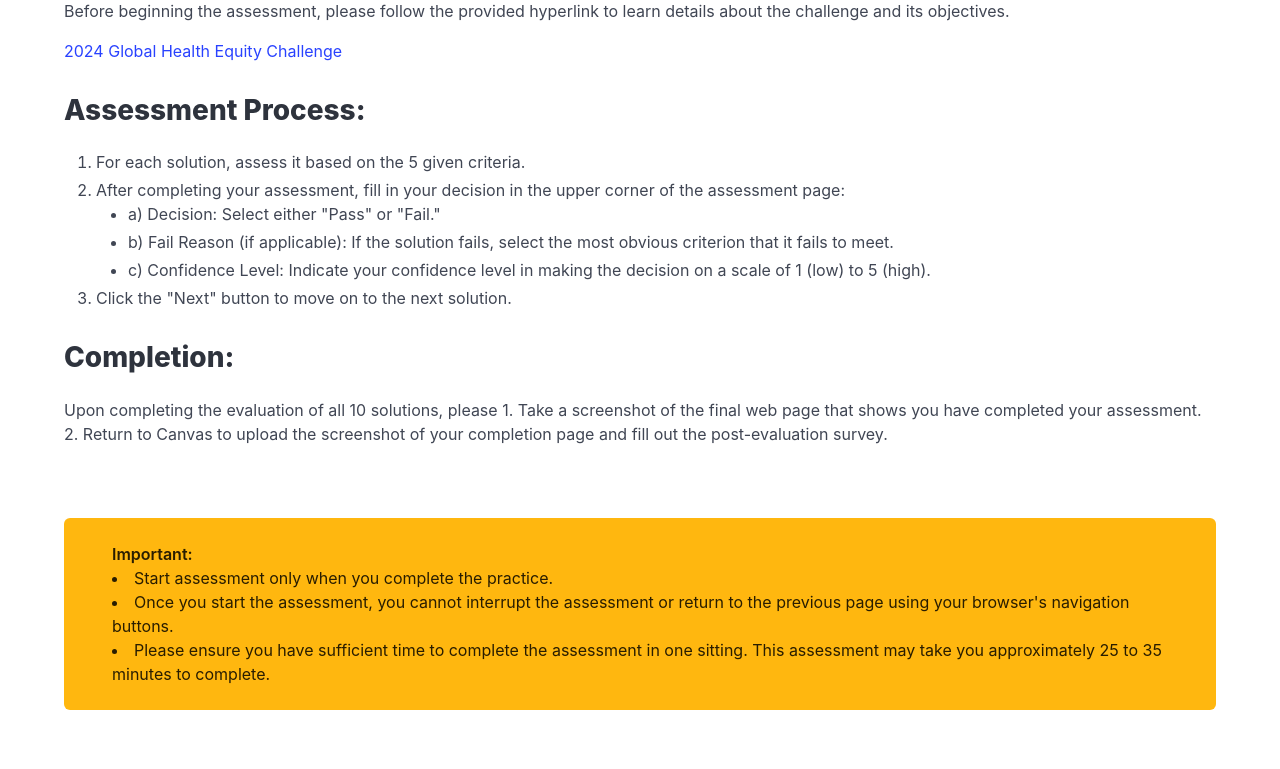
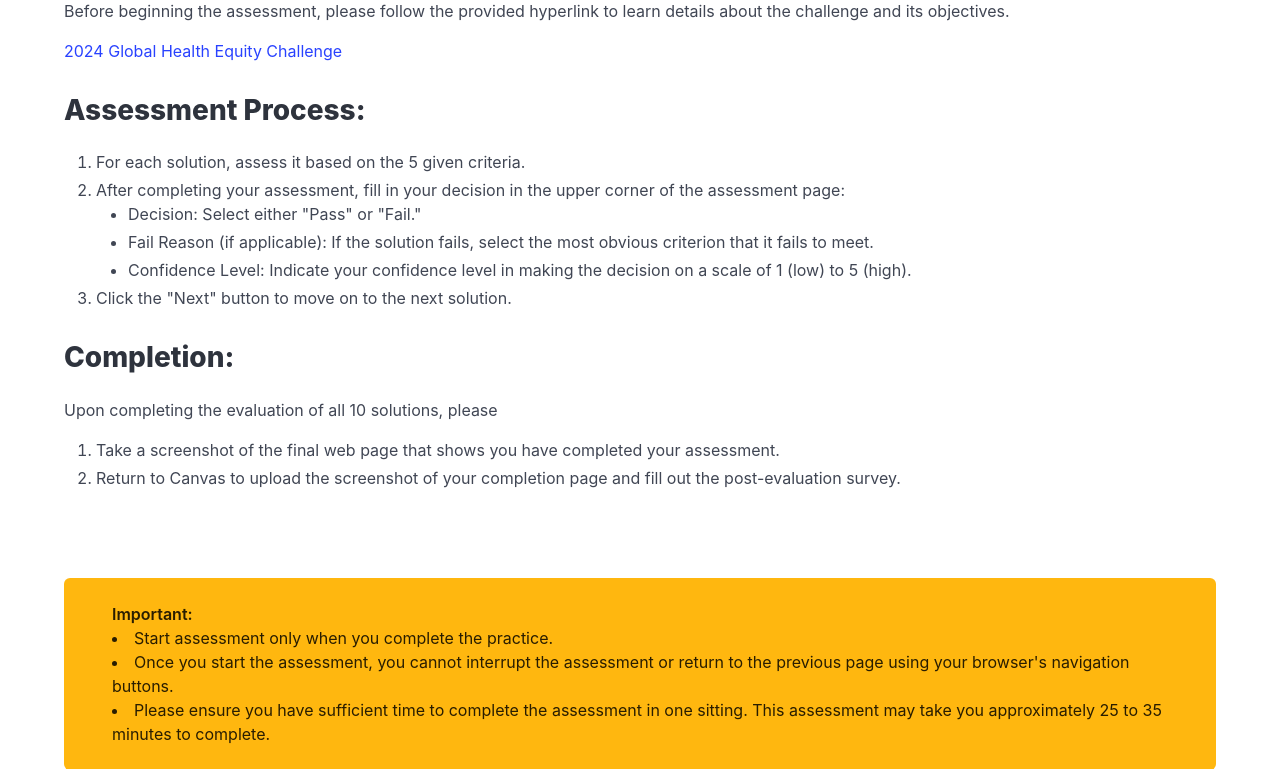
Before and after one commit to Sproutify-ai/sproutify-emba, a Flask app: page /instructions in a window 1280 px wide. Shown: the part 225-994 px from the top of the page. Run offline with Flask 3, Linux system fonts and the light colour scheme; the visitor is signed in with stand-in values (Sample User, id 1); parts of the project's set-up code (start-up, migrations or seed data) failed here and were passed over; some libraries are stand-ins or nearby versions.

Commit message:
instructions

```diff
--- a/sproutify/templates/instructions.html
+++ b/sproutify/templates/instructions.html
@@ -17,17 +17,21 @@
             <li>For each solution, assess it based on the 5 given criteria.</li>
             <li>
               After completing your assessment, fill in your decision in the upper corner of the assessment page:<ul>
-                <li>a) Decision: Select either "Pass" or "Fail."</li>
-                <li>b) Fail Reason (if applicable): If the solution fails, select the most obvious criterion that it fails to meet.</li>
-                <li>c) Confidence Level: Indicate your confidence level in making the decision on a scale of 1 (low) to 5 (high).</li>
+                <li>Decision: Select either "Pass" or "Fail."</li>
+                <li>Fail Reason (if applicable): If the solution fails, select the most obvious criterion that it fails to meet.</li>
+                <li>Confidence Level: Indicate your confidence level in making the decision on a scale of 1 (low) to 5 (high).</li>
               </ul>
             </li>
             <li>Click the "Next" button to move on to the next solution.</li>
           </ol>
           <h2 class="subtitle">Completion:</h2>
-          <p>Upon completing the evaluation of all 10 solutions, please </li>
-            </li>1. Take a screenshot of the final web page that shows you have completed your assessment.</li>
-            </li>2. Return to Canvas to upload the screenshot of your completion page and fill out the post-evaluation survey.</p>
+          <p>Upon completing the evaluation of all 10 solutions, please
+            <ol>
+            <li>Take a screenshot of the final web page that shows you have completed your assessment.</li>
+            <li>Return to Canvas to upload the screenshot of your completion page and fill out the post-evaluation survey.</li>
+            </ol>
+
+            </p>
         </div>
       </div>
     </div>
```
